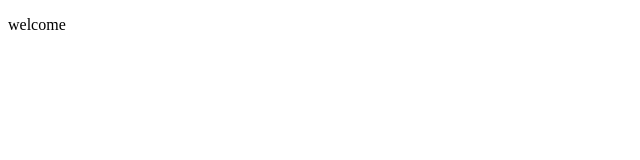
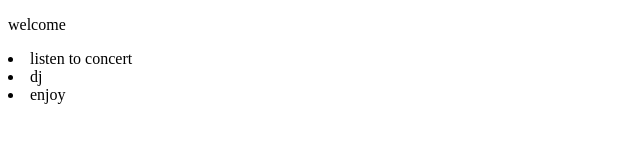
Before and after one commit to Mahendra7862/demo__25april23, a plain HTML site: page index.html in a window 1280 px wide. Shown: the whole page, without its empty margins (0-640 px from the left). Drawn offline with Linux system fonts and the light colour scheme.

Commit message:
index modified

```diff
--- a/index.html
+++ b/index.html
@@ -8,5 +8,8 @@
 </head>
 <body>
     <p> welcome </p>
+    <li>listen to concert</li>
+    <li>    dj</li>
+    <li>enjoy</li>
 </body>
 </html>
```
